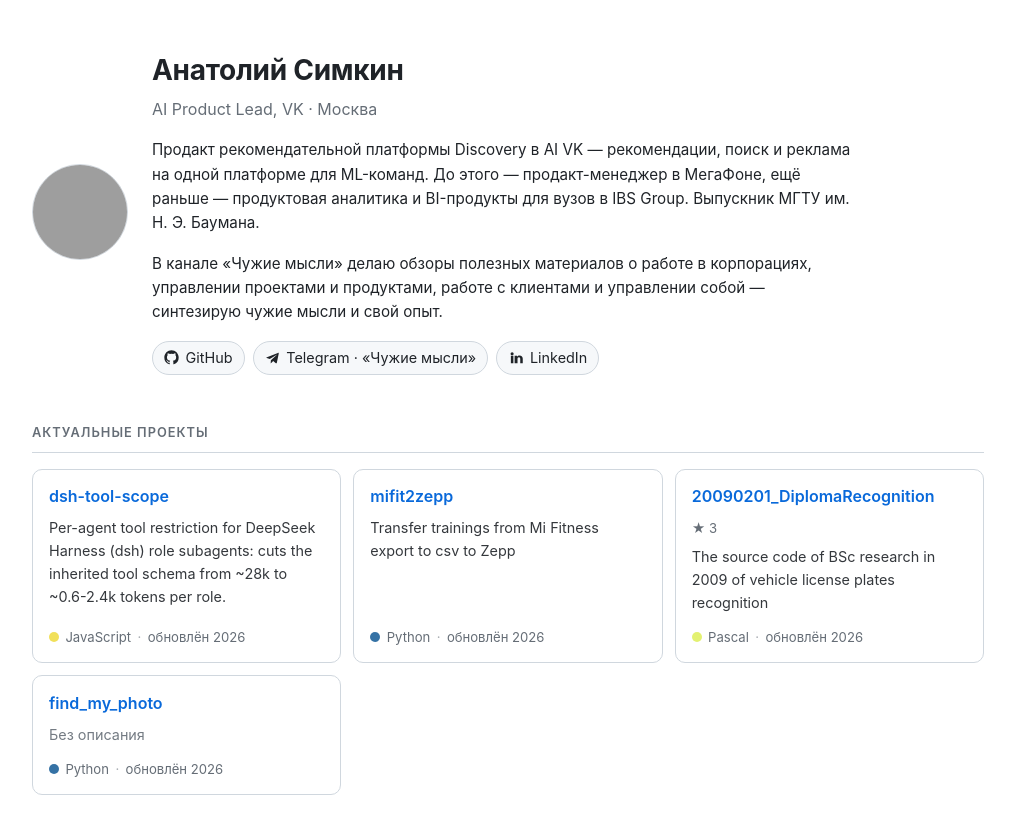
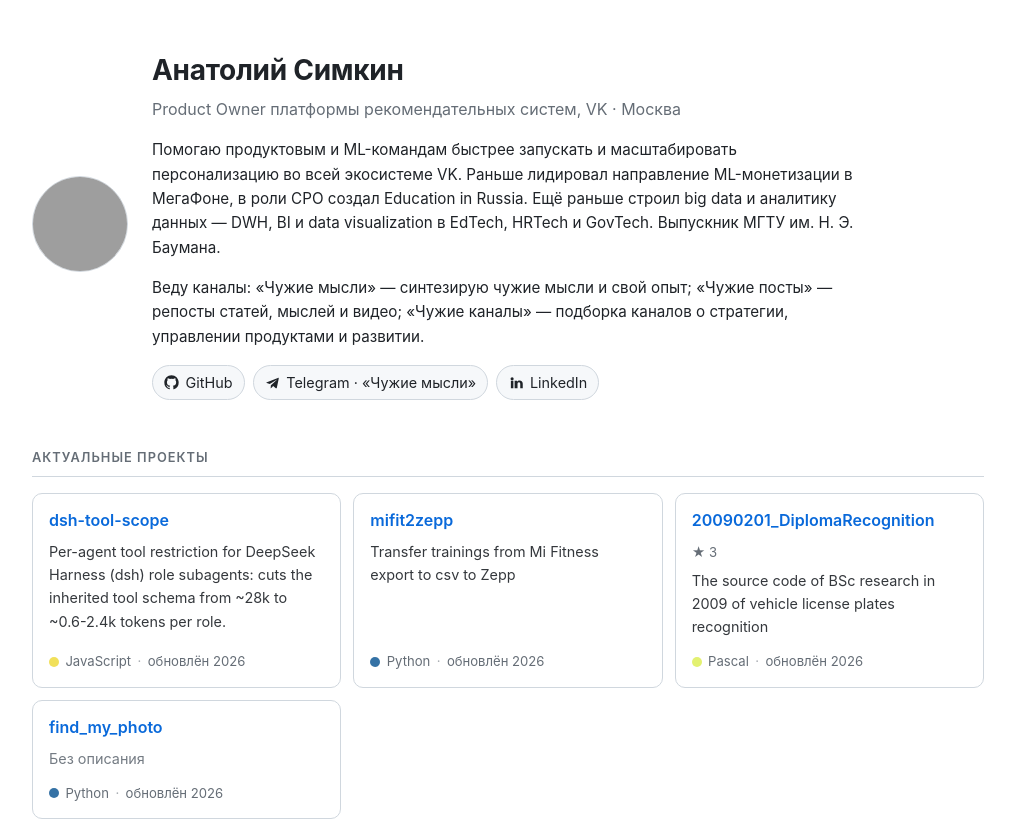
Before and after one commit to asimkin/asimkin.github.io, a plain HTML site: page index.html in a window 1280 px wide. Shown: the top 822 px of the page, without its empty margins (132-1147 px from the left). Drawn offline with Linux system fonts and the light colour scheme; grey boxes are pictures that could not be loaded.

Commit message:
bio from pinned telegram intro post

```diff
--- a/index.html
+++ b/index.html
@@ -3,7 +3,7 @@
 <head>
 <meta charset="utf-8">
 <meta name="viewport" content="width=device-width, initial-scale=1">
-<title>Анатолий Симкин — AI Product Lead, VK</title>
+<title>Анатолий Симкин — Product Owner, VK</title>
 <meta name="description" content="Анатолий Симкин — личная страница и публичные репозитории на GitHub">
 <style>
 :root {
@@ -65,13 +65,14 @@ footer { margin-top: 4rem; padding-top: 1.5rem; border-top: 1px solid var(--line
     <img class="avatar" src="https://avatars.githubusercontent.com/u/5076305?v=4" alt="Аватар" width="96" height="96">
     <div>
       <h1>Анатолий Симкин</h1>
-      <p class="role">AI Product Lead, VK · Москва</p>
-      <p class="bio">Продакт рекомендательной платформы Discovery в AI VK — рекомендации, поиск и реклама
-      на одной платформе для ML-команд. До этого — продакт-менеджер в МегаФоне, ещё раньше —
-      продуктовая аналитика и BI-продукты для вузов в IBS Group. Выпускник МГТУ им. Н. Э. Баумана.</p>
-      <p class="bio">В канале «Чужие мысли» делаю обзоры полезных материалов о работе в корпорациях,
-      управлении проектами и продуктами, работе с клиентами и управлении собой — синтезирую чужие
-      мысли и свой опыт.</p>
+      <p class="role">Product Owner платформы рекомендательных систем, VK · Москва</p>
+      <p class="bio">Помогаю продуктовым и ML-командам быстрее запускать и масштабировать персонализацию
+      во всей экосистеме VK. Раньше лидировал направление ML-монетизации в МегаФоне, в роли CPO создал
+      Education in Russia. Ещё раньше строил big data и аналитику данных — DWH, BI и data visualization
+      в EdTech, HRTech и GovTech. Выпускник МГТУ им. Н. Э. Баумана.</p>
+      <p class="bio">Веду каналы: «Чужие мысли» — синтезирую чужие мысли и свой опыт; «Чужие посты» —
+      репосты статей, мыслей и видео; «Чужие каналы» — подборка каналов о стратегии, управлении
+      продуктами и развитии.</p>
       <div class="links">
         <a href="https://github.com/asimkin" target="_blank" rel="noopener">
           <svg viewBox="0 0 24 24" aria-hidden="true"><path d="M12 .5C5.73.5.5 5.73.5 12a11.5 11.5 0 0 0 7.86 10.92c.58.1.79-.25.79-.55v-1.94c-3.2.7-3.88-1.54-3.88-1.54-.52-1.33-1.28-1.68-1.28-1.68-1.05-.72.08-.7.08-.7 1.16.08 1.77 1.19 1.77 1.19 1.03 1.77 2.7 1.26 3.36.96.1-.75.4-1.26.73-1.55-2.55-.29-5.24-1.28-5.24-5.68 0-1.26.45-2.29 1.19-3.1-.12-.29-.52-1.46.11-3.05 0 0 .97-.31 3.18 1.18a10.9 10.9 0 0 1 5.8 0c2.2-1.49 3.17-1.18 3.17-1.18.63 1.59.23 2.76.12 3.05.74.81 1.18 1.84 1.18 3.1 0 4.41-2.69 5.38-5.25 5.67.41.36.78 1.06.78 2.14v3.17c0 .3.2.66.8.55A11.5 11.5 0 0 0 23.5 12C23.5 5.73 18.27.5 12 .5z"/></svg>
```
